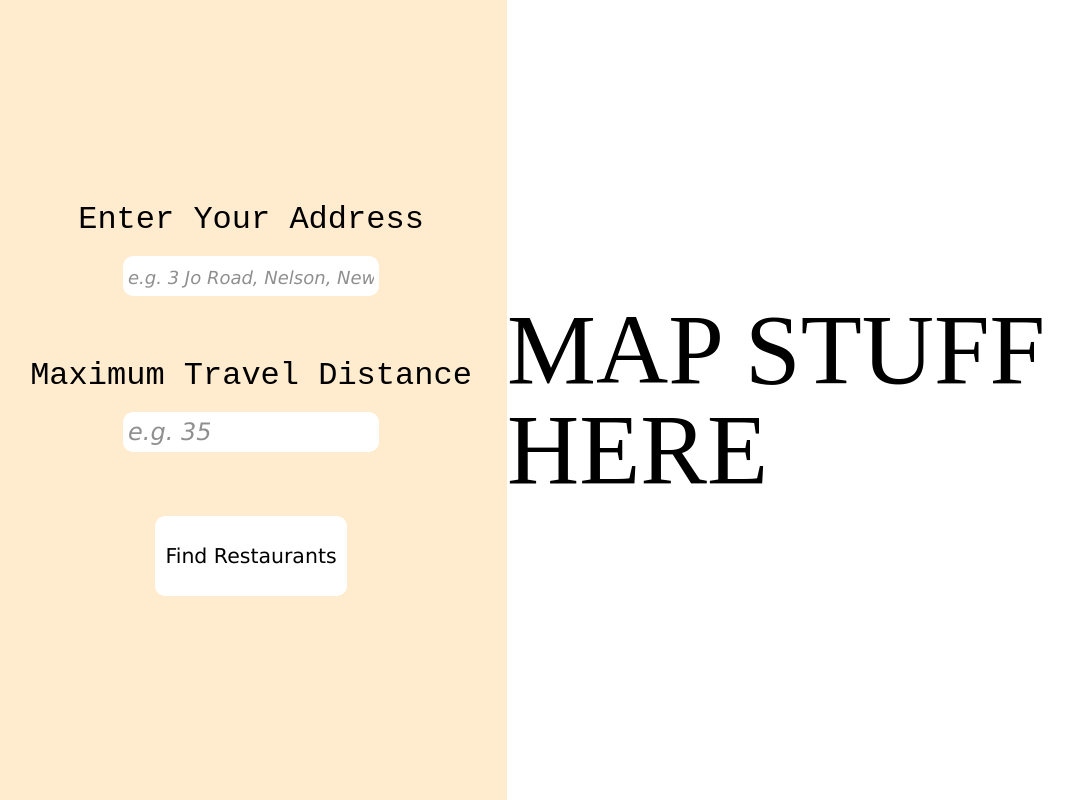
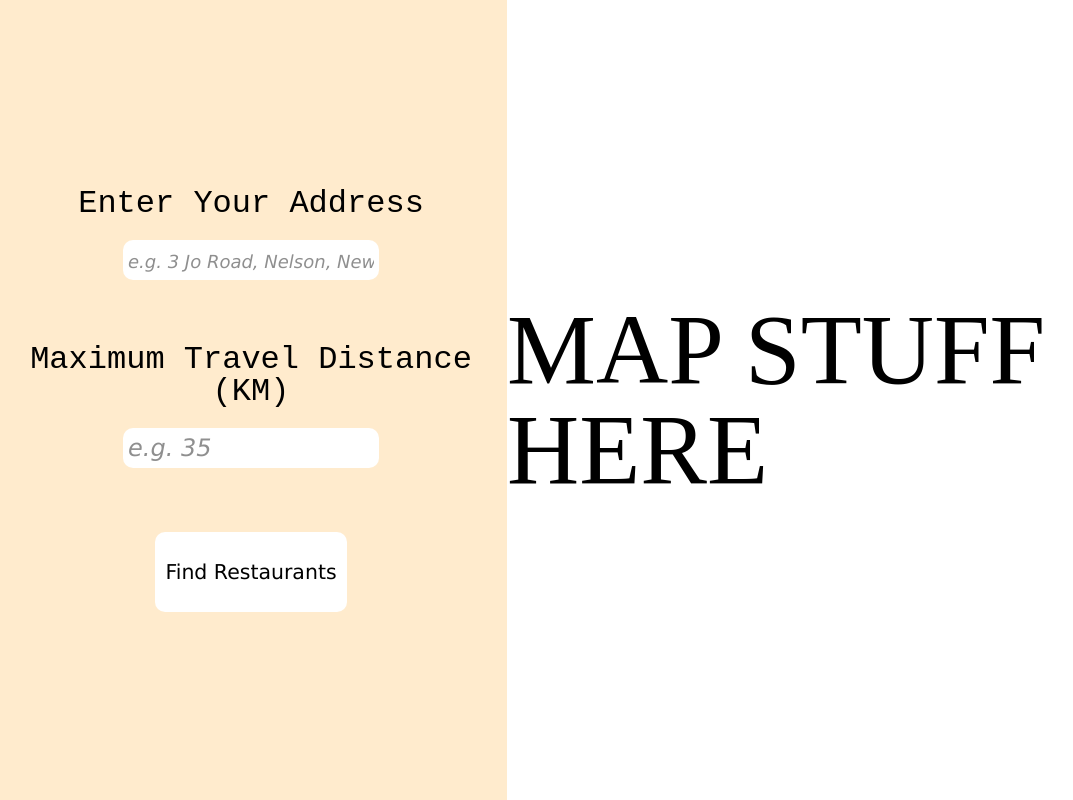
Before and after one commit to YanniTheDev/EmergencyServiceFinder, a React (Vite) app in the folder interactive-tourist-guide/: page / in a window 1280 px wide. Shown: the whole page, without its empty margins (5-1078 px from the left). Built offline with nearby package versions, Linux system fonts and the light colour scheme; no server answers.

Commit message:
convert change orsmth

```diff
--- a/interactive-tourist-guide/src/ComponentCSS/SearchArea.css
+++ b/interactive-tourist-guide/src/ComponentCSS/SearchArea.css
@@ -35,6 +35,8 @@
 .address-container h1, .distance-container h1 {
     font-size: 2.5vw;
     font-family:'Courier New', Courier, monospace;
+
+    text-align: center;
 
     margin-bottom: 2.5vh
 }
--- a/interactive-tourist-guide/src/Components/SearchArea.jsx
+++ b/interactive-tourist-guide/src/Components/SearchArea.jsx
@@ -47,7 +47,8 @@ export const SearchArea = () => {
             let restaurants = response.data.items;
 
             let validRestaurants = restaurants.filter((element) => {
-                return element.distance <= maxTravelDistance;
+                //converting the distance from metres to kilometres
+                return (element.distance / 1000) <= maxTravelDistance;
             })
 
             console.log(restaurants);
@@ -67,7 +68,7 @@ export const SearchArea = () => {
             </div>
 
             <div className="distance-container flex-dir-col flex-c-c">
-                <h1>Maximum Travel Distance</h1>
+                <h1>Maximum Travel Distance (KM)</h1>
 
                 <input type="number" placeholder="e.g. 35" onChange={getMaxTravelDistance}/>
             </div>
```
